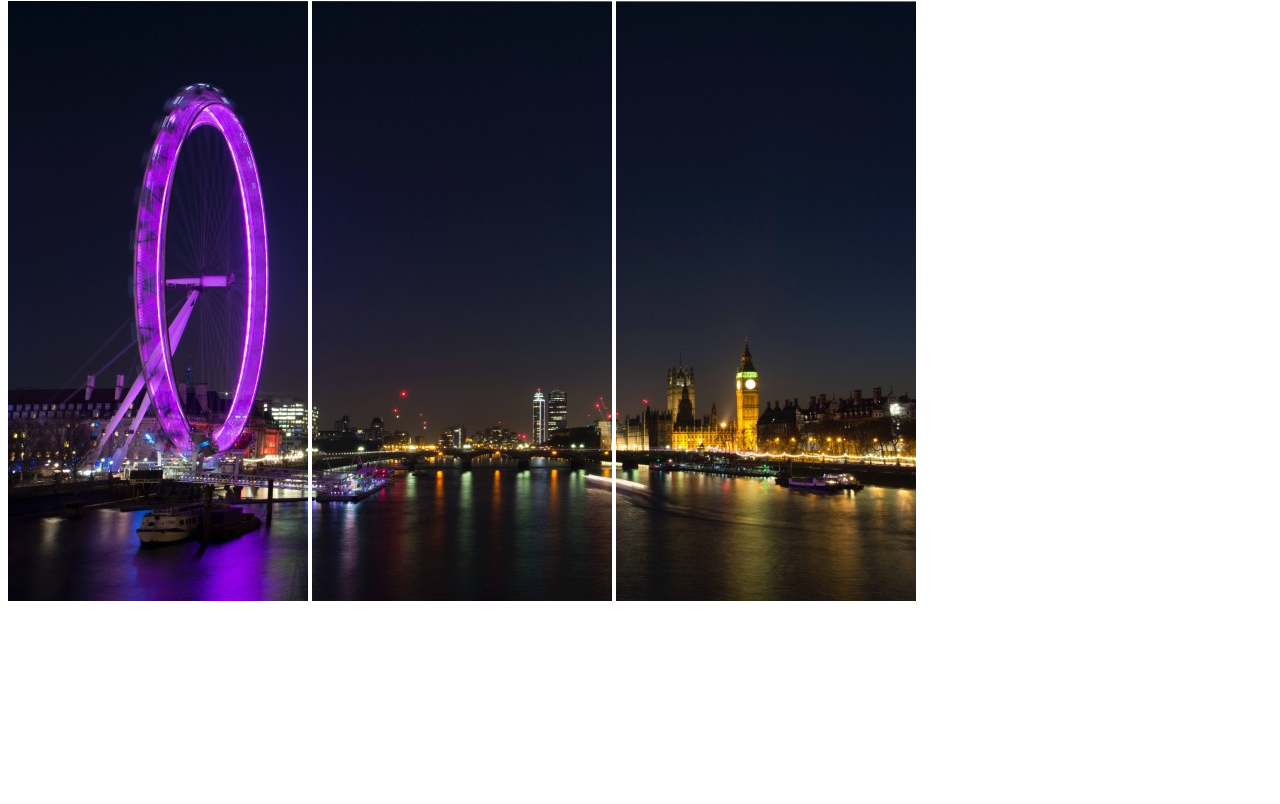
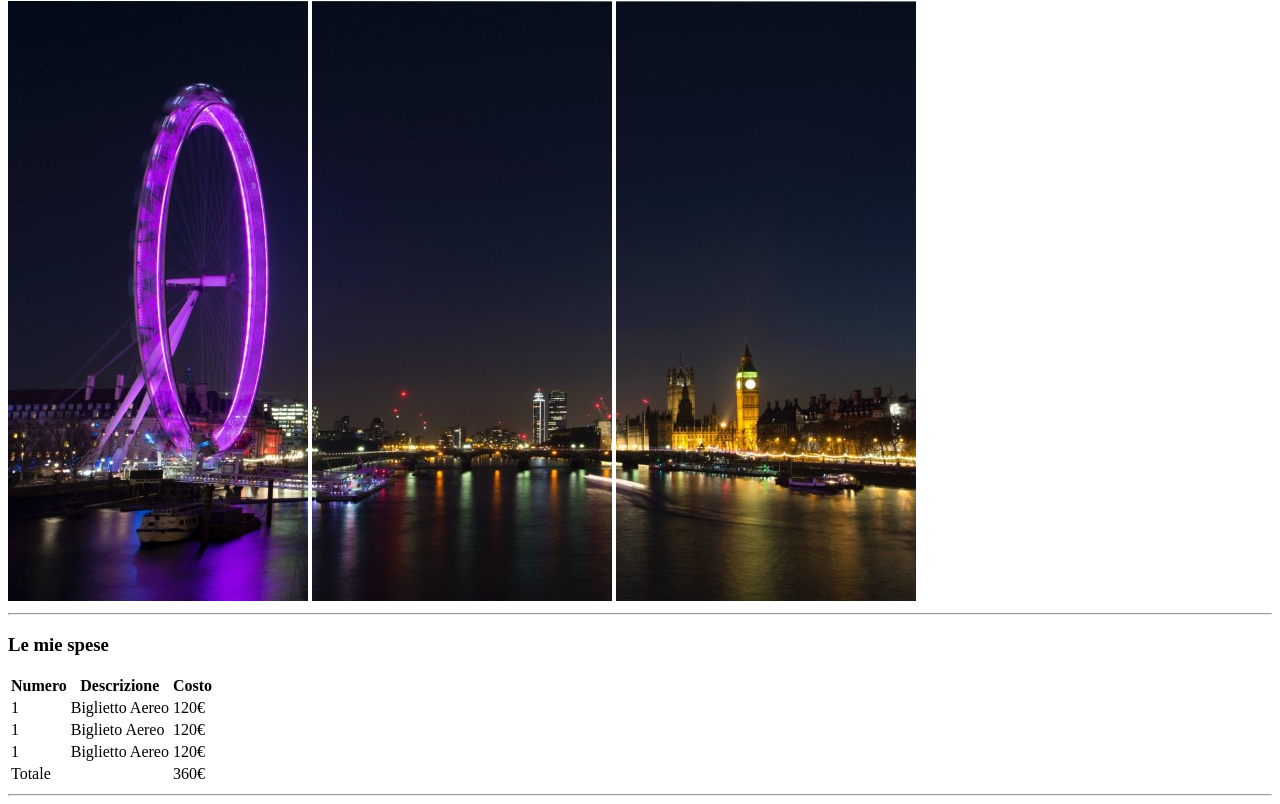
Before and after one commit to GheorgheMadan/html-london-trip, a plain HTML site: page index.html in a window 1280 px wide. Shown: the part 79-883 px from the top of the page. Before the commit the page ends 800 px from the top, so only its background shows below. Drawn offline with Linux system fonts and the light colour scheme.

Commit message:
create 1 section

```diff
--- a/index.html
+++ b/index.html
@@ -13,5 +13,50 @@
         <img src="img/foto2.jpg" alt="" srcset="">
         <img src="img/foto3.jpg" alt="" srcset="">
      </header>
+
+     <!-- inizo del main -->
+     <main>
+        <section>
+            <hr>
+            <h3>Le mie spese</h3>
+            <table>
+                <!-- intestazione tabella -->
+                <thead>
+                    <tr>
+                        <th>Numero</th>
+                        <th>Descrizione</th>
+                        <th>Costo</th>
+                    </tr>
+                </thead>
+                <!-- corpo tabella -->
+                 <tbody>
+                    <tr>
+                        <td>1</td>
+                        <td>Biglietto Aereo</td>
+                        <td>120&euro;</td>
+                    </tr>
+                    <tr>
+                        <td>1</td>
+                        <td>Biglieto Aereo</td>
+                        <td>120&euro;</td>
+                    </tr>
+                    <tr>
+                        <td>1</td>
+                        <td>Biglietto Aereo</td>
+                        <td>120&euro;</td>
+                    </tr>
+                <!-- chiusura tabella -->
+                <tfoot>
+                    <tr>
+                        <td>Totale</td>
+                        <td></td>
+                        <td>360&euro;</td>
+                    </tr>
+                </tfoot>
+                 </tbody>
+            </table>
+            <hr>
+        </section>
+     </main>
 </body>
 </html>
```
